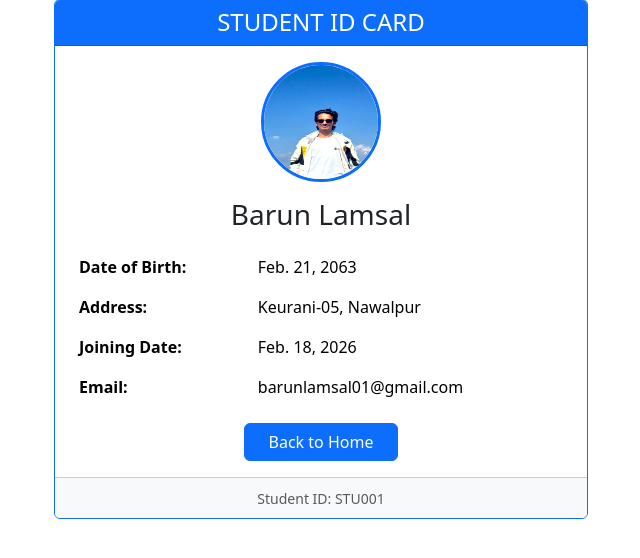
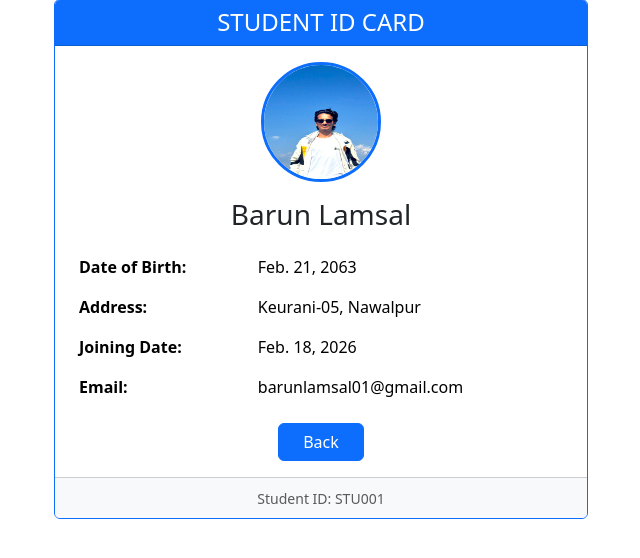
Before and after one commit to mahesh-179/student_management_django, a Django app: page /details/1/ in a window 1280 px wide. Shown: the part 105-663 px from the top of the page, without its empty margins (319-959 px from the left). Run offline with Django 5.2, Linux system fonts and the light colour scheme; data comes from the database, SQL or seed files in the repository; both versions use the stored data as it was after the commit.

Commit message:
fully working and will add more features soon

```diff
--- a/myapp/models.py
+++ b/myapp/models.py
@@ -1,5 +1,4 @@
 from django.db import models
-
 # Create your models here.
 class Student(models.Model):
     name = models.CharField(max_length=20)
--- a/myapp/templates/myapp/student_details.html
+++ b/myapp/templates/myapp/student_details.html
@@ -53,7 +53,7 @@
 
           <!-- Back Button -->
           <div class="text-center mt-3">
-            <a href="{% url 'home' %}" class="btn btn-primary px-4">Back to Home</a>
+            <a href="{% url 'result' %}" class="btn btn-primary px-4">Back</a>
           </div>
 
         </div>
```
Also changed, not shown: db.sqlite3, media/students/Gemini_Generated_Image_q89541q89541q895.png (added), media/students/Mahesh_lamsal.jpg (added).
